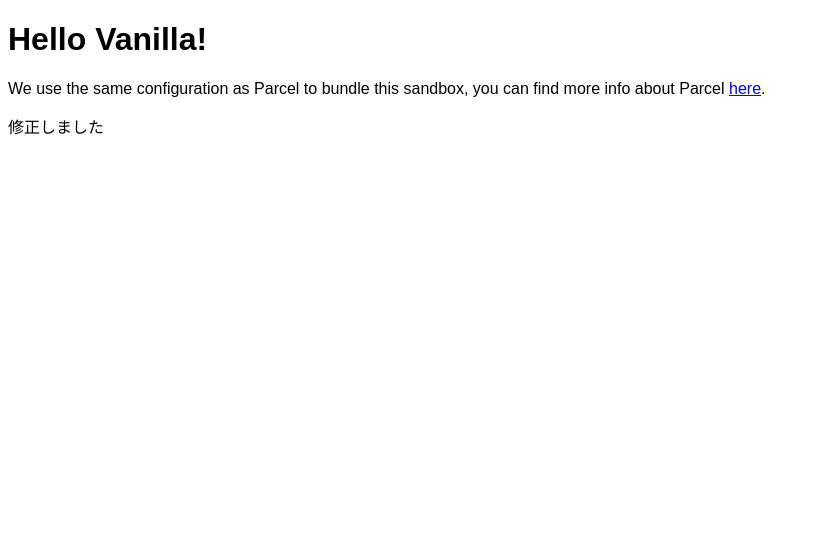
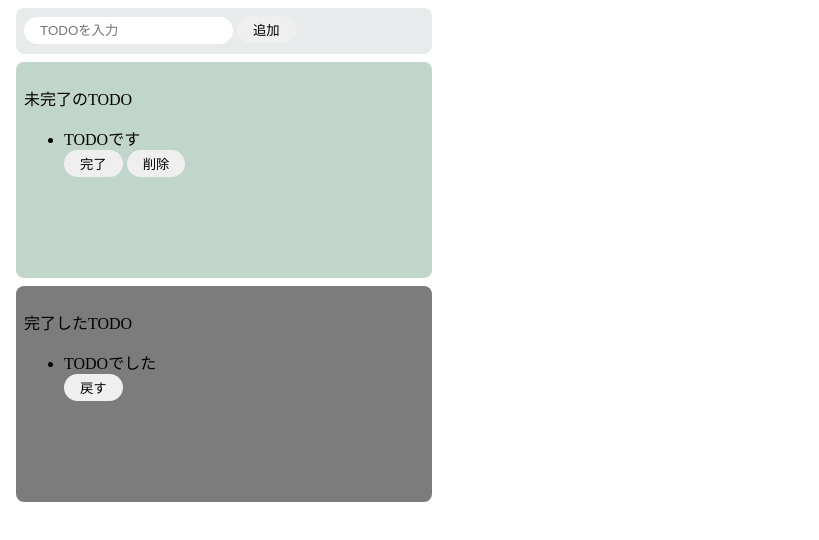
Before and after one commit to ken-niisan/codesandbox-sample1, a website built with Parcel: page index.html in a window 1280 px wide. Shown: the whole page, without its empty margins (0-819 px from the left). Built offline with nearby package versions, Linux system fonts and the light colour scheme.

Commit message:
html/css追加 bgc追加

```diff
--- a/index.html
+++ b/index.html
@@ -1,14 +1,34 @@
 <!DOCTYPE html>
 <html>
   <head>
-    <title>Parcel Sandbox</title>
+    <title>TODOアプリ</title>
     <meta charset="UTF-8" />
   </head>
 
   <body>
-    <div id="app"></div>
-    <p>修正しました</p>
-
+    <div class="input-area">
+      <input type="text "placeholder="TODOを入力">
+      <button>追加</button>
+    </div>
+    <div class="incomplete-area">
+      <p>未完了のTODO</p>
+      <ul>
+        <div>
+          <li>TODOです</li>
+          <button>完了</button>
+          <button>削除</button>
+        </ul>
+      </div>
+    </div>
+    <div class="complete-area">
+      <p>完了したTODO</p>
+      <ul>
+        <div>
+            <li>TODOでした</li>
+            <button>戻す</button>
+        </div>
+      </ul>
+    </div>
     <script src="src/index.js"></script>
   </body>
 </html>
--- a/src/index.js
+++ b/src/index.js
@@ -1,10 +1 @@
 import "./styles.css";
-
-document.getElementById("app").innerHTML = `
-<h1>Hello Vanilla!</h1>
-<div>
-  We use the same configuration as Parcel to bundle this sandbox, you can find more
-  info about Parcel
-  <a href="https://parceljs.org" target="_blank" rel="noopener noreferrer">here</a>.
-</div>
-`;
--- a/src/styles.css
+++ b/src/styles.css
@@ -1,3 +1,45 @@
 body {
-  font-family: sans-serif;
+  font-family: sans-serifd;
+  /* background-color: bisque; */
 }
+input {
+  border-radius: 16px;
+  border: none;
+  padding: 6px 16px;
+  outline: none;
+}
+button {
+  border-radius: 16px;
+  border: none;
+  padding: 4px 16px;
+}
+
+button:hover {
+  background-color: #af25af;
+  color: #fff;
+  cursor: pointer;
+}
+.input-area {
+  background-color: #e8ebeb;
+  width: 400px;
+  height: 30px;
+  padding: 8px;
+  margin: 8px;
+  border-radius: 8px;
+}
+.incomplete-area {
+  background-color: #c1d6cb;
+  width: 400px;
+  min-height: 200px;
+  padding: 8px;
+  margin: 8px;
+  border-radius: 8px;
+}
+.complete-area {
+  background: #7c7c7c;
+  width: 400px;
+  min-height: 200px;
+  padding: 8px;
+  margin: 8px;
+  border-radius: 8px;
+}
```
Also changed, not shown: package.json (+6 -4 lines).
